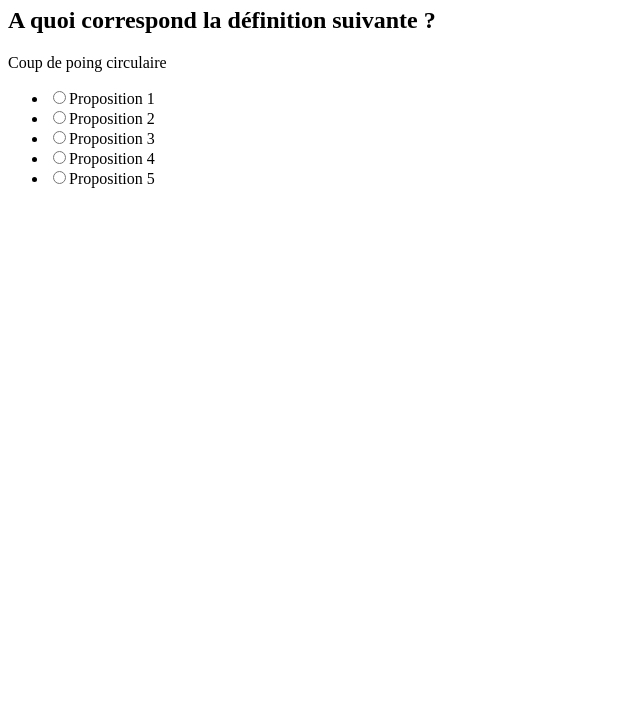
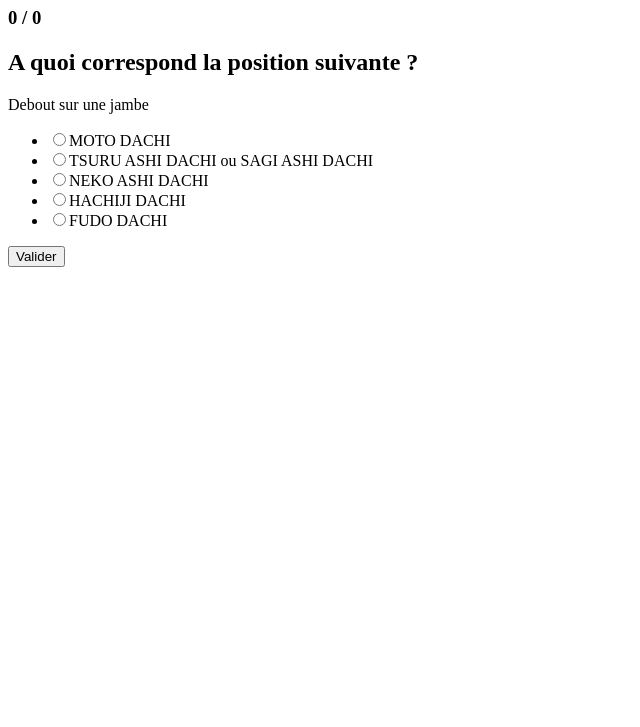
Before and after one commit to berthe/Karate-App5, a plain HTML site: page index.html in a window 1280 px wide. Shown: the part 73-800 px from the top of the page, without its empty margins (0-640 px from the left). Drawn offline with Linux system fonts and the light colour scheme.

Commit message:
afficher des réponses aléatoires

```diff
--- a/index.html
+++ b/index.html
@@ -7,17 +7,23 @@
 		<script type="text/javascript" src="./karate.js"></script>
 	</head>
 	<body>
-		<form name="karate">
-			<h1>Karaté : Révisez vos positions</h1>
-			<h2>A quoi correspond la définition suivante ?</h2>
-			<p id="question">Debout les pieds l'un contre l'autre</p>
-			<ul id="answers">
-				<li><label><input type="radio" name="answer" value="1" /><span>Proposition 1<span></label></li>
-				<li><label><input type="radio" name="answer" value="2" /><span>Proposition 2<span></label></li>
-				<li><label><input type="radio" name="answer" value="3" /><span>Proposition 3<span></label></li>
-				<li><label><input type="radio" name="answer" value="4" /><span>Proposition 4<span></label></li>
-				<li><label><input type="radio" name="answer" value="5" /><span>Proposition 5<span></label></li>
-			</ul>
-		</form>
-	<body>
+		<div id="container">
+			<h1>Révisez votre Karaté</h1>
+			<div id="sidebar">
+				<h3>
+					<span id="score_good"></span> / <span id="score_total"></span>
+				</h3>
+			</div>
+			<div id="main">
+				<form name="karate">
+					<h2 id="question">A quoi correspond la position suivante ?</h2>
+					<p id="definition">Debout les pieds l'un contre l'autre</p>
+					<ul id="answers">
+						<!-- <li><label><input type="radio" name="answer" value="1" /><span>Proposition 1<span></label></li> -->
+					</ul>
+					<button type="submit">Valider</button>
+				</form>
+			</div>
+		</div>
+	</body>
 </html>
--- a/karate.js
+++ b/karate.js
@@ -3,49 +3,108 @@
  * For more information, please refer to <http://unlicense.org/>
  */
 
-var init_question = function() {
 
-	var array_keys = function( array ) {
-		var keys = [];
-		var key;
-		for ( key in array ) {
-			if ( array.hasOwnProperty( key ) ) {
-				keys[ keys.length ] = key;
+// UTILS
+var array_rand = function ( array ) {
+	return array[ array_index_rand( array ) ];
+}
+var array_index_rand = function ( array ) {
+
+	//UTILS
+	var rand = function ( min, max ) {
+		return Math.round( Math.random( ) * max ) + min;
+	}
+
+	// LOGIC
+	return rand( 0, array.length - 1 );
+}
+var array_index_rands = function ( array, size ) {
+
+	// UTILS
+	var array_indexs = function( array ) {
+		var indexs = [];
+		var index;
+		for ( index in array ) {
+			if ( array.hasOwnProperty( index ) ) {
+				indexs.push( index );
 			}
 		}
-		return keys;
+		return indexs;
+	}
+	var in_array = function( element, array ) {
+		return ( array.indexOf( element ) != -1 );
 	}
 
-	var array_rand = function ( array ) {
-		var rand = function ( min, max ) {
-			return Math.round( Math.random( ) * max ) + min;
-		}
-		return array[ rand( 0, array.length - 1 ) ];
-	}
-	var theme = array_rand( array_keys( karate_data ) );
-	var entry = array_rand( karate_data[ theme ] );
-
-	// TODO: Selectionner 4 mauvaises réponses dans le même theme
-	// TODO: Mélanger bonne et mauvaises réponses
-
-	var question_element = document.getElementById( "question" );
-	question_element.innerHTML = entry.description;
-
-	// TODO: changer ce code
-	var ul_element = document.getElementById( "answers" );
-	var labels = ul_element.getElementsByTagName( "label" );
-	if ( labels ) {
-		for ( var i=0; i<labels.length; i++ ) {
-			labels[ i ].childNodes[ 0 ].value = i;
-			labels[ i ].childNodes[ 1 ].innerHTML = positions[ i ];
-			if ( i == index ) {
-				labels[ i ].onclick = function( ){ alert('Bonne réponse'); init_question(); return false; };
+	// LOGIC
+	var rands = [];
+	if ( size >= array.length ) {
+		// TODO : mélanger
+		rands = array_indexs( array );
+	} else {
+		for ( var i=0; i < size; i++ ) {
+			var index = array_index_rand( array );
+			if ( in_array( index, rands ) ) {
+				i--;
 			} else {
-				labels[ i ].onclick = function( ){ alert('Mauvaise réponse'); init_question(); return false; };
+				rands.push( index );
 			}
 		}
 	}
-
+	return rands;
 }
 
-window.onload = init_question;
+// Karate App5
+var karate_app5 = function( ) {
+
+	// UTILS
+	var get_user_answer = function( ) {
+		for ( var i=0; i < document.karate.answer.length; i++ ) {
+			if ( document.karate.answer[i].checked ) {
+				return document.karate.answer[i].value;
+			}
+		}
+	}
+	var init_question = function( ) {
+
+		document.getElementById( "score_good" ).innerHTML = cpt_good;
+		document.getElementById( "score_total" ).innerHTML = cpt_total;
+		// TODO: Pouvoir choisir le theme
+		var theme = 'positions';
+		var index_answers = array_index_rands( karate_data[ theme ], 5 );
+		index_good_answer = array_rand( index_answers );
+
+		var definition_element = document.getElementById( "definition" );
+		definition_element.innerHTML = karate_data[ theme ][ index_good_answer ].description;
+		var ul_element = document.getElementById( "answers" );
+		ul_element.innerHTML = '';
+		for ( var i=0; i < index_answers.length; i++ ) {
+			ul_element.innerHTML += '<li><label><input type="radio" name="answer" value="'+index_answers[i]+'" /><span>'+karate_data[ theme ][ index_answers[i] ].name+'<span></label></li>';
+		}
+	}
+
+	// LOGIC
+	var cpt_total = 0;
+	var cpt_good = 0;
+	var index_good_answer;
+	init_question( );
+	var form_element = document.forms['karate'];
+	form_element.onsubmit = function( ) {
+		var user_answer = get_user_answer( );
+		if ( user_answer != null ) {
+			if ( user_answer == index_good_answer ) {
+				alert( 'good' );
+				cpt_good ++ ;
+			} else {
+				alert( 'bad' );
+			}
+			cpt_total ++;
+
+			init_question( );
+		} else {
+			alert( 'cocher la réponse');
+		}
+		return false;
+	}
+}
+
+window.onload = karate_app5;
```
